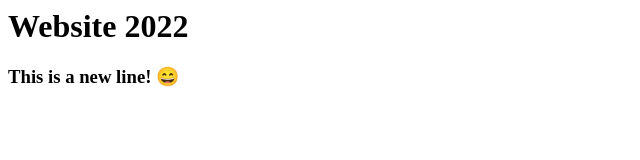
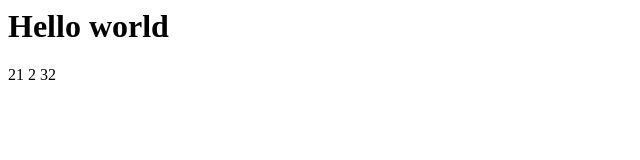
Before and after one commit to ignacio-noriega/website2022, a plain HTML site: page index.html in a window 1280 px wide. Shown: the whole page, without its empty margins (0-640 px from the left). Drawn offline with Linux system fonts and the light colour scheme.

Commit message:
Update index.html

```diff
--- a/index.html
+++ b/index.html
@@ -1,5 +1,11 @@
 <html>
-    <h1>Website 2022</h1>
 
-    <h3>This is a new line! 😄</h3>
+    <h1>Hello world</h1>
+
+<p>
+21
+2
+32
+</p>
+
 </html>
```
